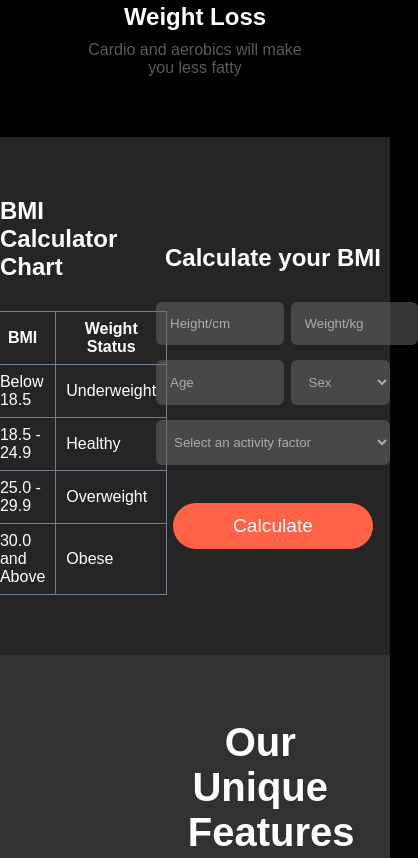
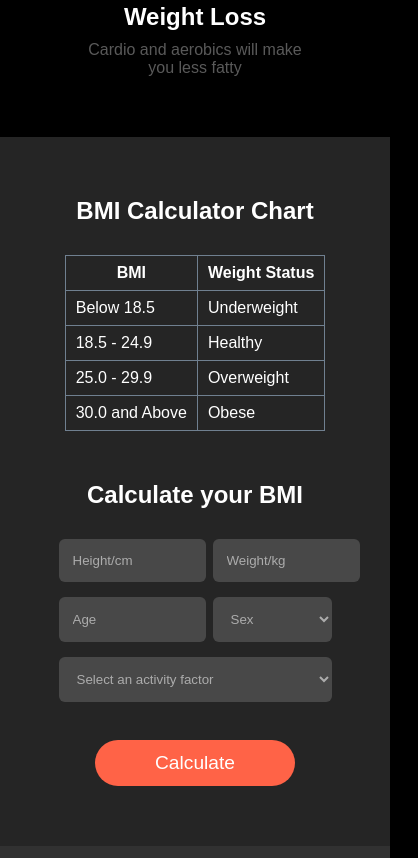
Before and after one commit to SIAM-TheLegend/jm-2, a plain HTML site: page index.html in a window 390 px wide. Shown: the part 2579-3437 px from the top of the page, 418 px wide, since content can reach past the window. Drawn offline with Linux system fonts and the light colour scheme; a web font is replaced by a local one.

Commit message:
BMI Calculator responsive done

```diff
--- a/style.css
+++ b/style.css
@@ -225,6 +225,12 @@ header section {
   justify-content: center;
   align-items: center;
 }
+@media (max-width: 576px) {
+  #bmi-calculator {
+    flex-direction: column;
+    gap: 50px;
+  }
+}
 table,
 table * {
   border: 1px solid slategray;
@@ -236,6 +242,12 @@ table * {
 }
 .bmi-form {
   width: 60%;
+}
+@media (max-width: 576px) {
+  .bmi-chart, .bmi-form {
+    width: 70%;
+    margin: auto;
+  }
 }
 .bmi-form > form *,
 .bmi-form > form > div > input::placeholder {
```
